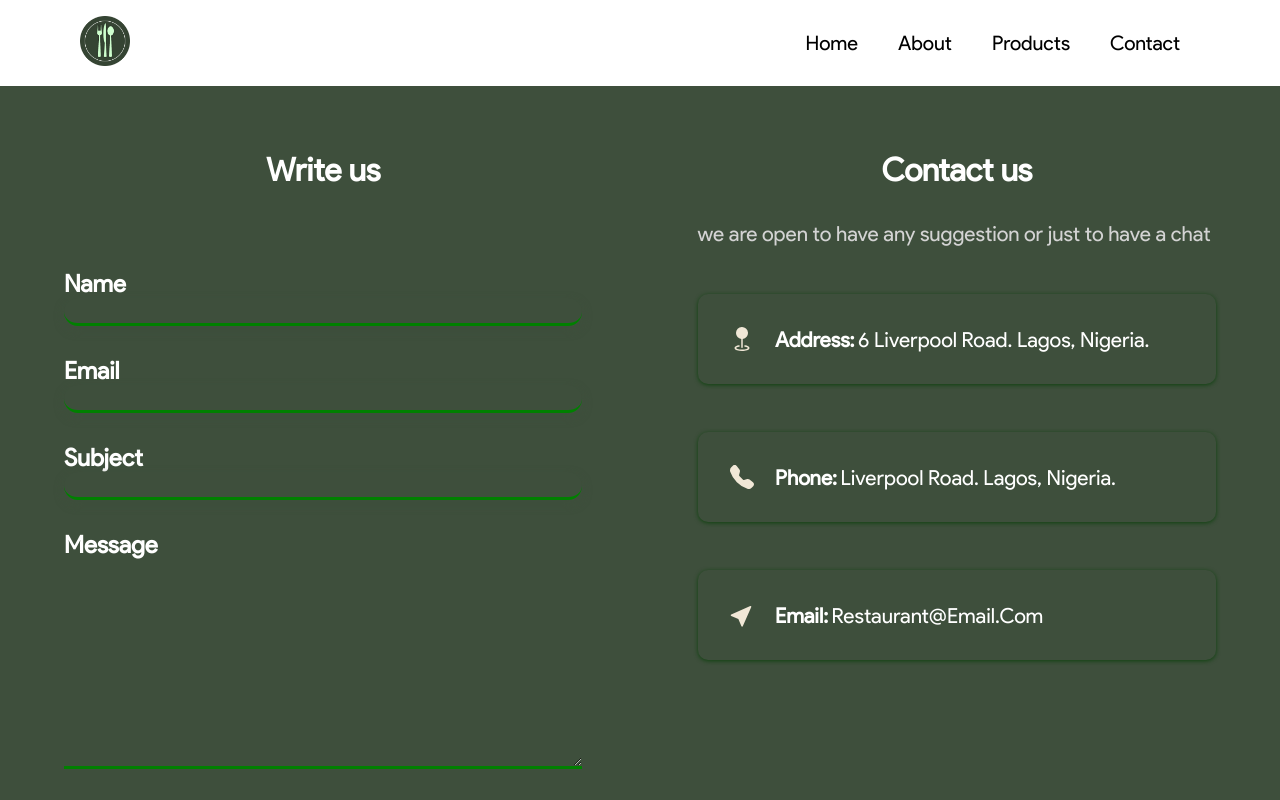
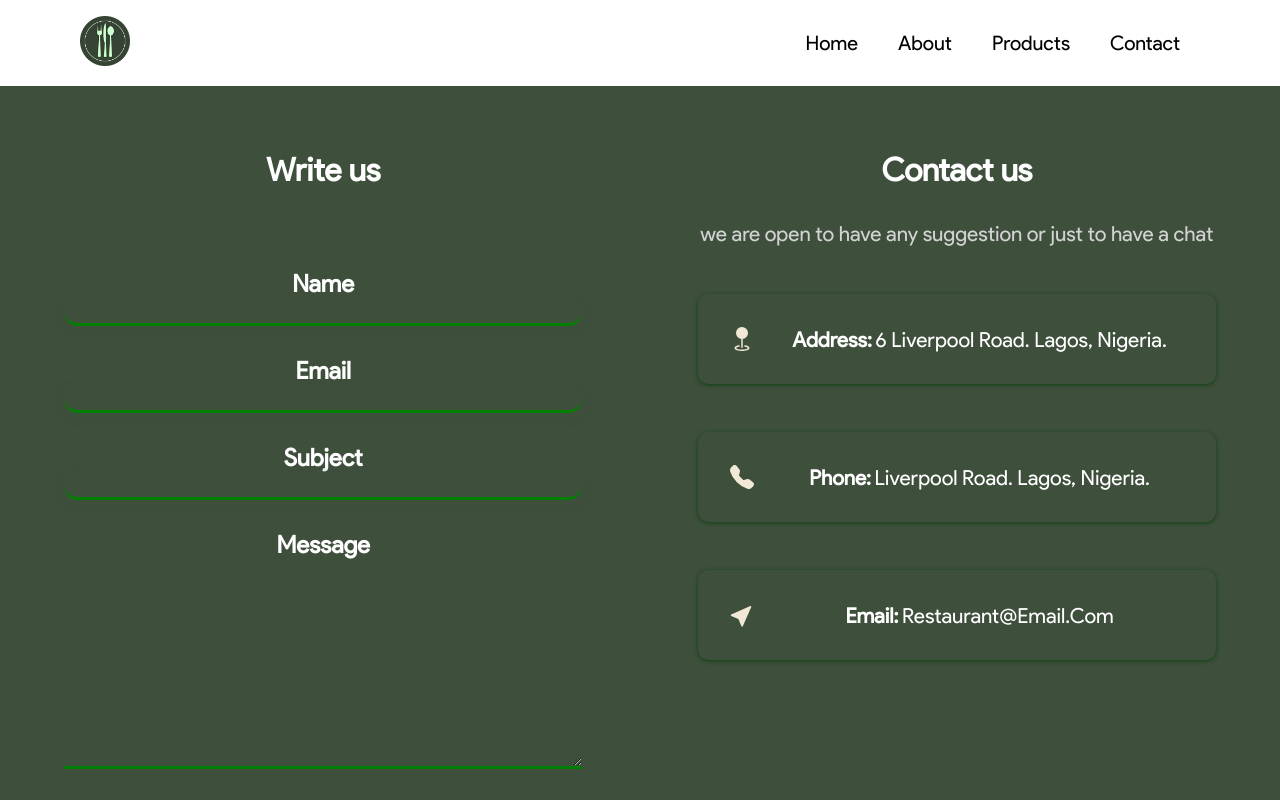
Before and after one commit to swissjake/-SHRGroup46_Capstone-project, a React (Create React App) app: page /contact in a window 1280 px wide. Shown: the top 800 px of the page. Built offline with nearby package versions, Linux system fonts and the light colour scheme.

Commit message:
fixed overflow

```diff
--- a/src/App.css
+++ b/src/App.css
@@ -10,6 +10,7 @@
 }
 .App {
   text-align: center;
+  overflow-x: hidden;
 }
 
 @media all and (max-width:800px) {
--- a/src/App.js
+++ b/src/App.js
@@ -11,7 +11,7 @@ import Footer from "./components/footer/Footer";
 
 function App() {
   return (
-    <>
+    <div className="App">
       <NavBar />
       {/* Routes Added Below */}
       <Routes>
@@ -22,7 +22,7 @@ function App() {
       </Routes>
       <Footer />
 
-    </>
+    </div>
   );
 }
 
```
